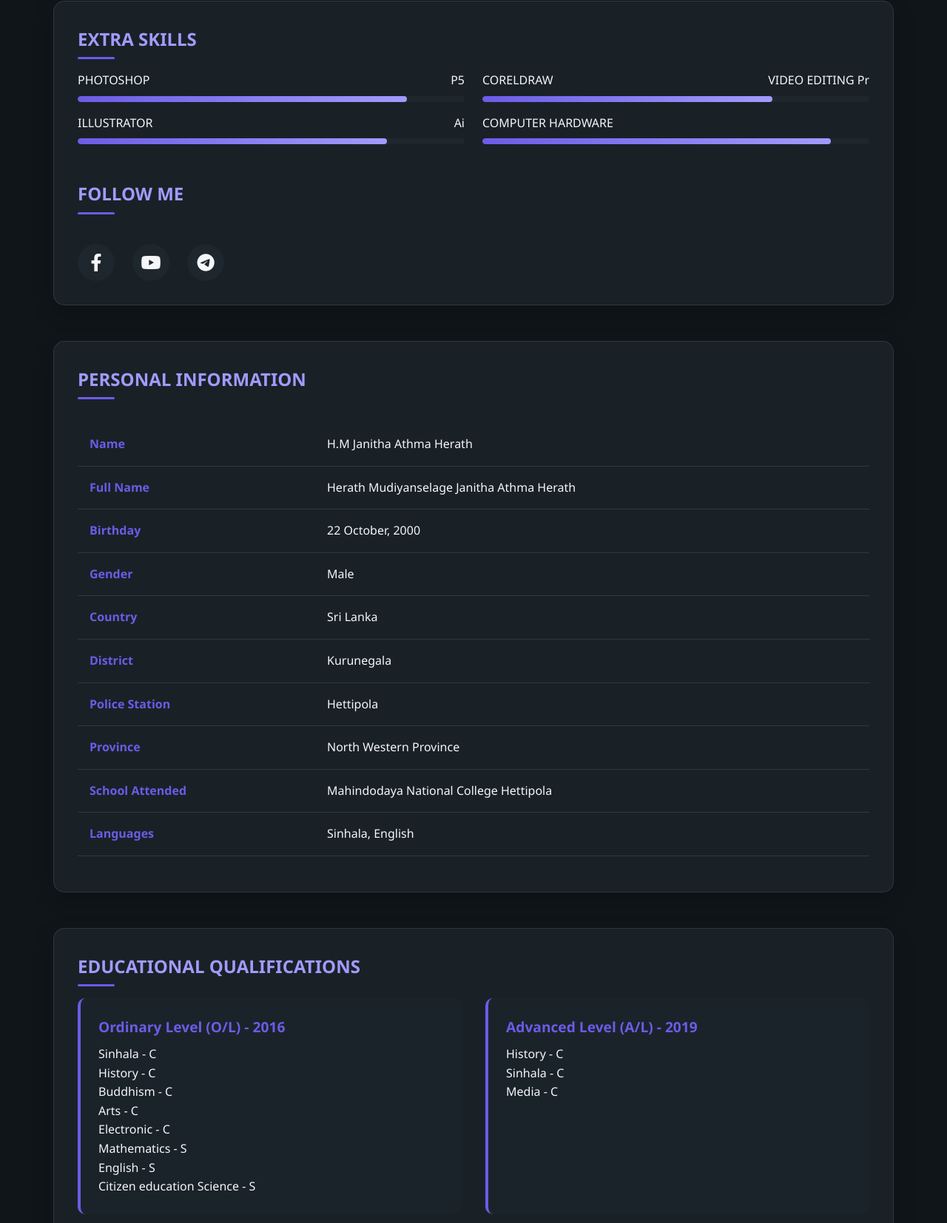
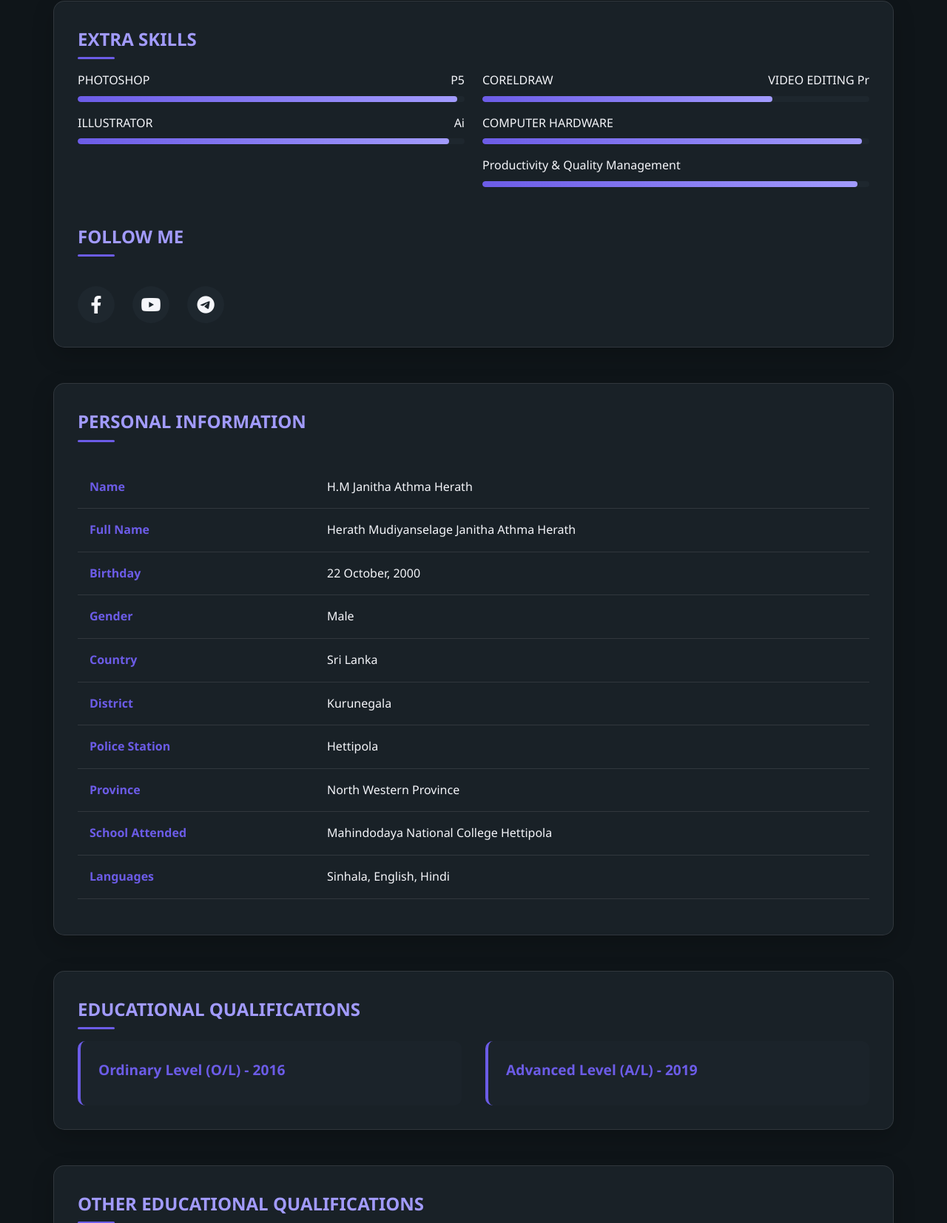
Before and after one commit to janithgraphicstudio/my-Portfolio, a plain HTML site: page cv.html in a window 1280 px wide. Shown: the part 666-2320 px from the top of the page at 74% size. Drawn offline with Linux system fonts and the light colour scheme.

Commit message:
Add files via upload

```diff
--- a/cv.html
+++ b/cv.html
@@ -437,7 +437,7 @@
                             <span>P5</span>
                         </div>
                         <div class="skill-bar">
-                            <div class="skill-progress" style="width: 85%"></div>
+                            <div class="skill-progress" style="width: 98%"></div>
                         </div>
                     </div>
                     <div class="skill-item">
@@ -446,7 +446,7 @@
                             <span>Ai</span>
                         </div>
                         <div class="skill-bar">
-                            <div class="skill-progress" style="width: 80%"></div>
+                            <div class="skill-progress" style="width: 96%"></div>
                         </div>
                     </div>
                 </div>
@@ -465,7 +465,15 @@
                             <span>COMPUTER HARDWARE</span>
                         </div>
                         <div class="skill-bar">
-                            <div class="skill-progress" style="width: 90%"></div>
+                            <div class="skill-progress" style="width: 98%"></div>
+                        </div>
+                    </div>
+                    <div class="skill-item">
+                        <div class="skill-name">
+                            <span>Productivity & Quality Management</span>
+                        </div>
+                        <div class="skill-bar">
+                            <div class="skill-progress" style="width: 97%"></div>
                         </div>
                     </div>
                 </div>
@@ -526,7 +534,7 @@
                 </tr>
                 <tr>
                     <th>Languages</th>
-                    <td>Sinhala, English</td>
+                    <td>Sinhala, English, Hindi</td>
                 </tr>
             </table>
         </section>
@@ -536,20 +544,11 @@
             <div class="education-container">
                 <div class="education-item">
                     <h3 class="education-title">Ordinary Level (O/L) - 2016</h3>
-                    <p>Sinhala - C<br>
-                    History - C<br>
-                    Buddhism - C<br>
-                    Arts - C<br>
-                    Electronic - C<br>
-                    Mathematics - S<br>
-                    English - S<br>
-                    Citizen education Science - S</p>
+
                 </div>
                 <div class="education-item">
                     <h3 class="education-title">Advanced Level (A/L) - 2019</h3>
-                    <p>History - C<br>
-                    Sinhala - C<br>
-                    Media - C</p>
+
                 </div>
             </div>
         </section>
@@ -564,6 +563,7 @@
                 <li class="certificate-item">Certificate Course on Adventure Based Training (ABT Center Naula)</li>
                 <li class="certificate-item">Thorough knowledge of computer repair and computer technology</li>
                 <li class="certificate-item">Worked for a year at the Kuwait KOC camp</li>
+                <li class="certificate-item">Certificate Course on International Firefighting Training (KOC Camp 50 - Kuwait)</li>
                 <li class="certificate-item">Certified firefighting training has been received in Kuwait</li>
             </ul>
         </section>
@@ -579,7 +579,7 @@
             </div>
             <div class="experience-item">
                 <div class="experience-header">
-                    <h3 class="experience-title">Kuwait KOC camp</h3>
+                    <h3 class="experience-title">Kuwait KOC camp 50</h3>
                     <span class="experience-date">2023 - 2024</span>
                 </div>
                 <p class="experience-description">13.11.2023 - 01.12.2024</p>
```
